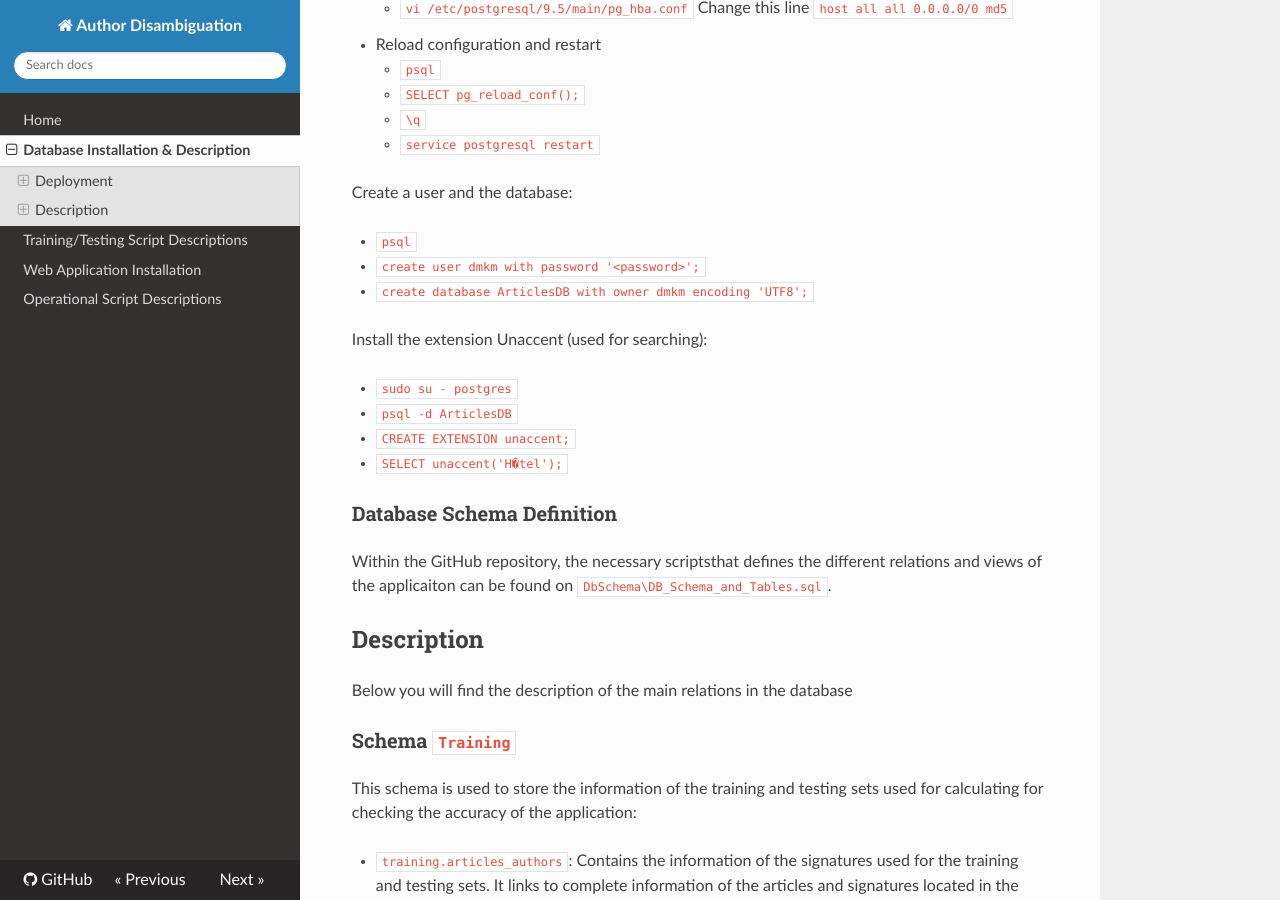
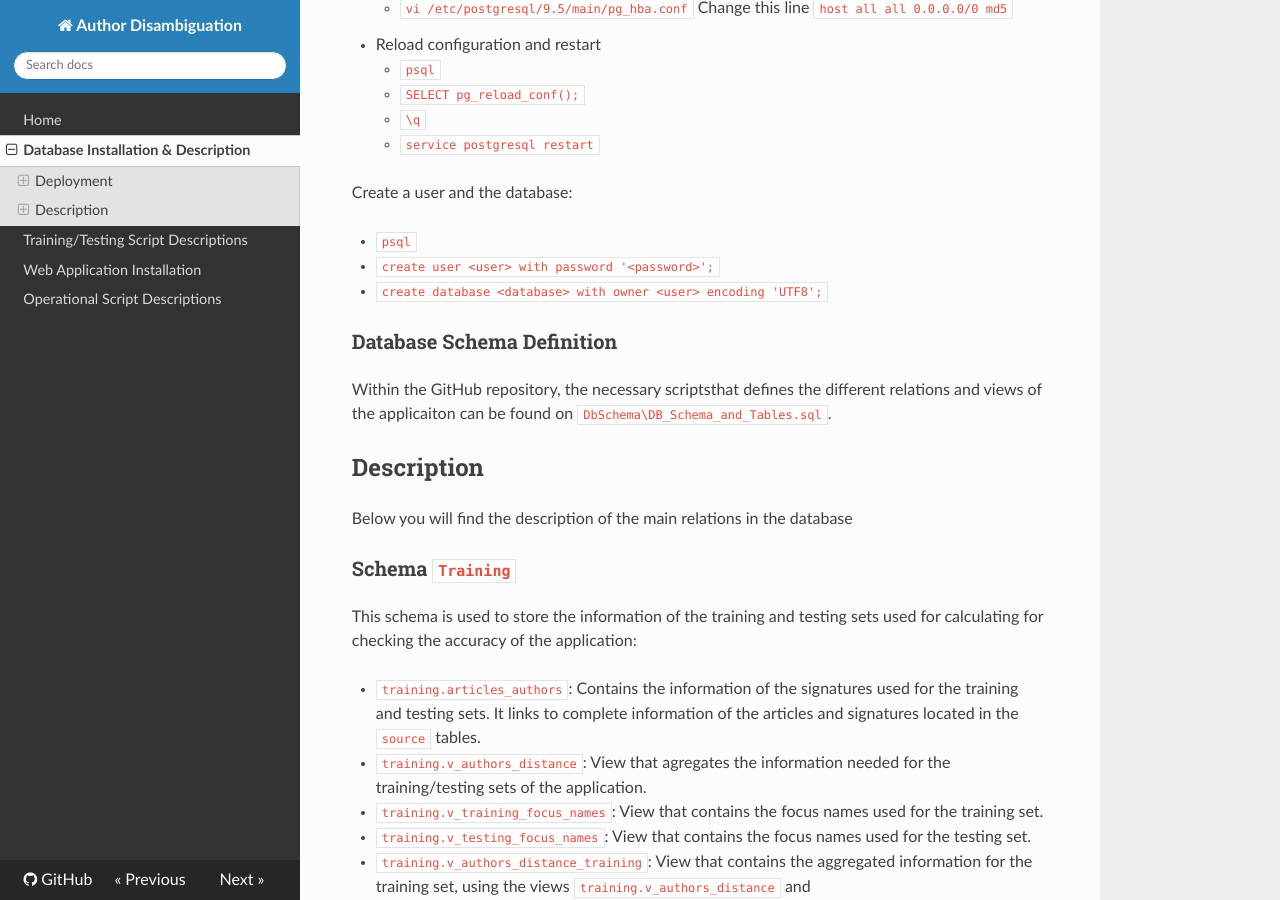
Before and after one commit to DMKM1517/author_disambiguation, an MkDocs documentation site: the page built from docs/db.md, in a window 1280 px wide and 900 px high, scrolled down 783 px. Built offline with MkDocs 1.6.1, drawn with Linux system fonts in a browser that asks for light colours; nearby versions of some CDN libraries; old or Windows-style settings are respelled for this version of MkDocs.

Commit message:
small changes to docs

```diff
--- a/docs/db.md
+++ b/docs/db.md
@@ -36,15 +36,8 @@
 Create a user and the database:
 
  - `psql`
- - `create user dmkm with password '<password>';`
- - `create database ArticlesDB with owner dmkm encoding 'UTF8';`
-
-Install the extension Unaccent (used for searching):
-
- - `sudo su - postgres`
- - `psql -d ArticlesDB`
- - `CREATE EXTENSION unaccent;`
- - `SELECT unaccent('H�tel');`
+ - `create user <user> with password '<password>';`
+ - `create database <database> with owner <user> encoding 'UTF8';`
 
 
 ### Database Schema Definition
```
Also changed, not shown: docs/ui.md (+5 -9 lines).
